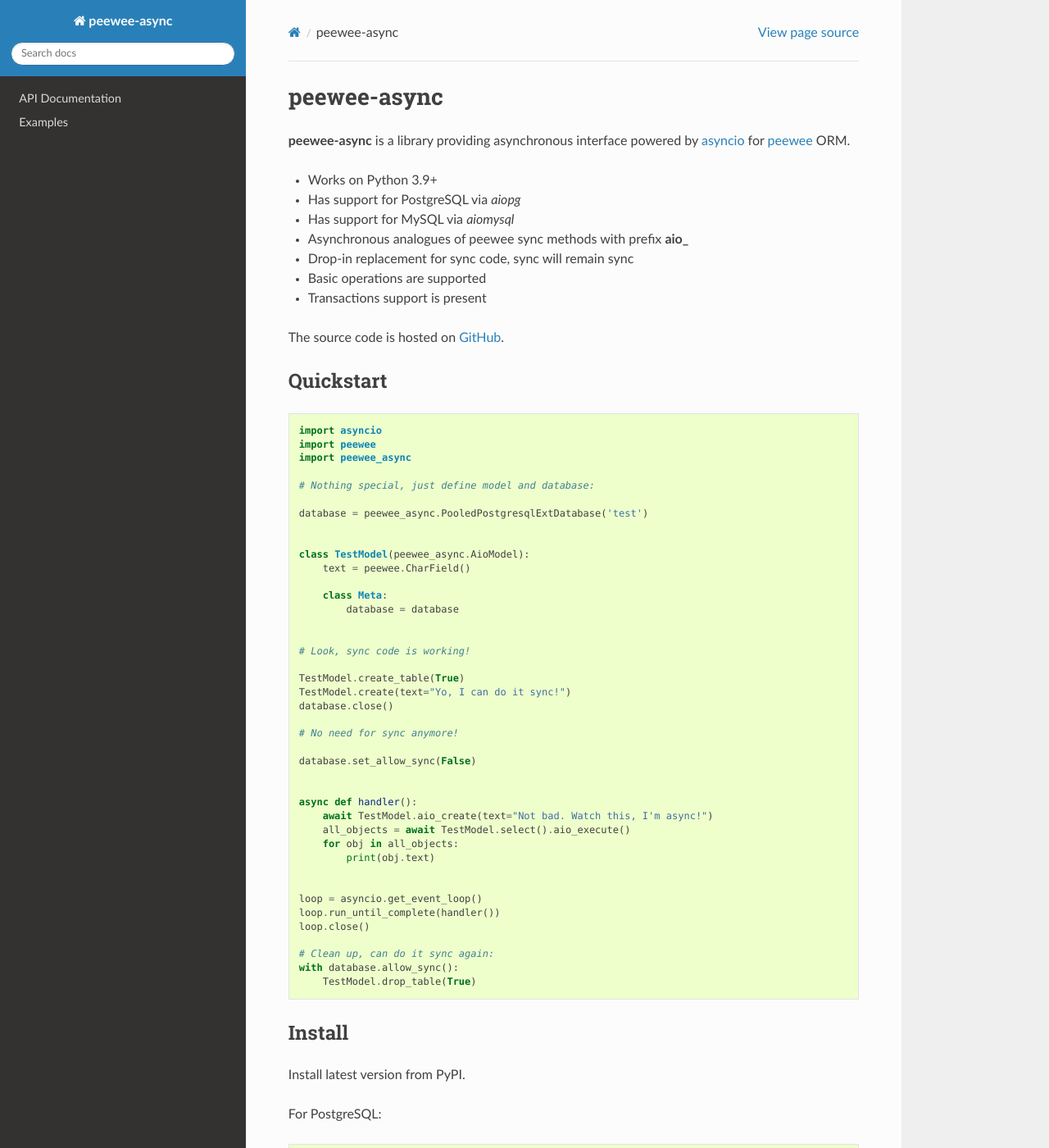
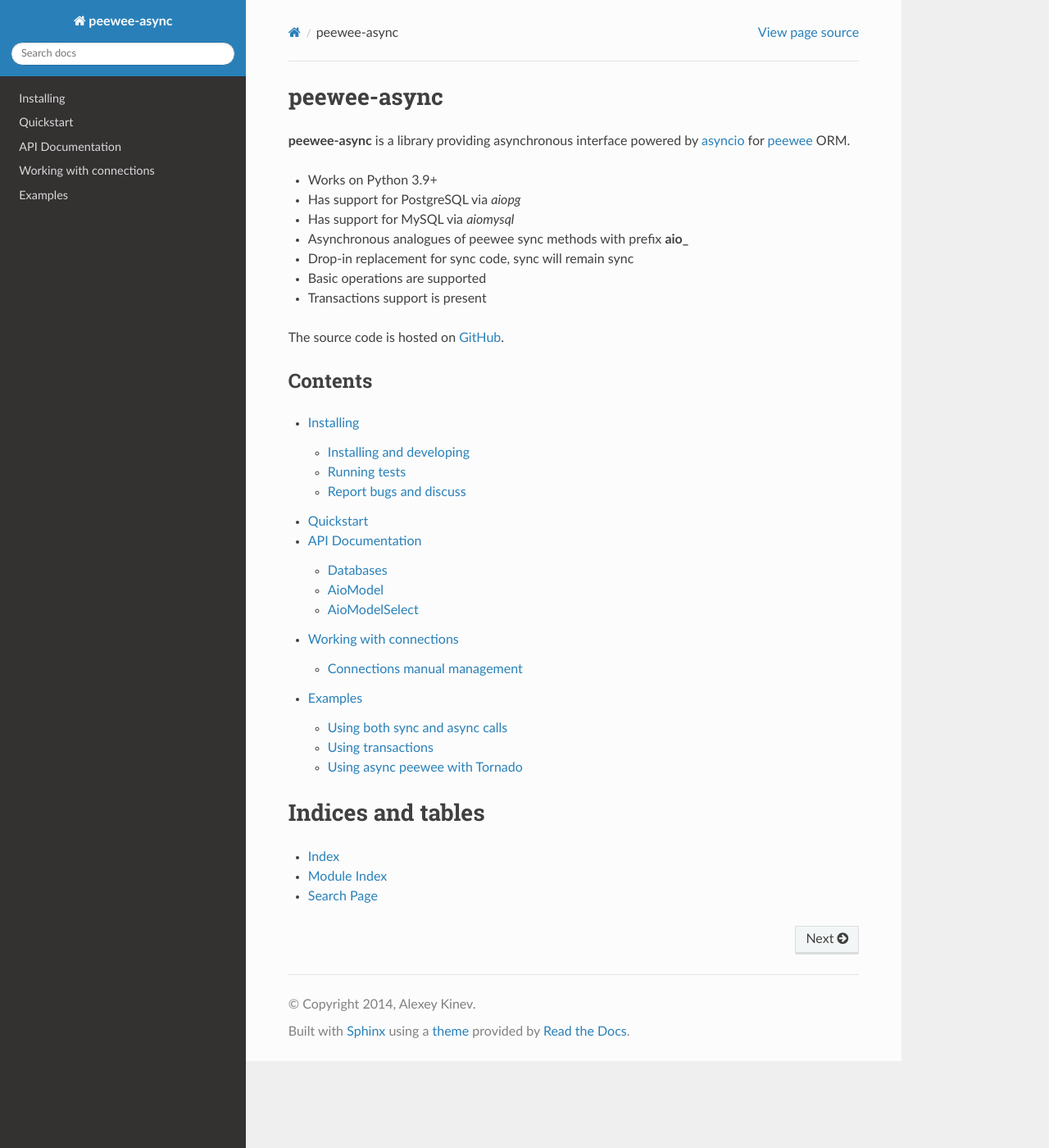
Before and after one commit to 05bit/peewee-async, a Sphinx documentation site: the page built from docs/index.rst, in a window 1280 px wide and 1400 px high. Shown: the whole window at 82% size. Built offline with Sphinx 7.4.7 and the Read the Docs theme 3.1.0, drawn with Linux system fonts in a browser that asks for light colours; some of the changed lines change nothing that is shown; some of the changed text lies outside the part shown.

Commit message:
feat: update docs

```diff
--- a/docs/index.rst
+++ b/docs/index.rst
@@ -24,58 +24,6 @@
 
 .. _GitHub: https://github.com/05bit/peewee-async
 
-Quickstart
-----------
-
-.. literalinclude:: ./samples/quickstart.py
-
-
-Install
--------
-
-Install latest version from PyPI.
-
-For PostgreSQL:
-
-.. code-block:: console
-
-    pip install peewee-async[postgresql]
-
-For MySQL:
-
-.. code-block:: console
-
-    pip install peewee-async[mysql]
-
-Install from sources
-++++++++++++++++++++
-
-.. code-block:: console
-
-    git clone https://github.com/05bit/peewee-async.git
-    cd peewee-async
-    pip install .
-
-Running tests
-+++++++++++++
-
-Prepare environment for tests:
-
-* Clone source code from GitHub as shown above
-* Run docker environment with PostgreSQL database for testing
-
-Then run tests:
-
-.. code-block:: console
-
-    pytest -s -v
-
-Report bugs and discuss
------------------------
-
-You are welcome to add discussion topics or bug reports to `tracker on GitHub`_!
-
-.. _tracker on GitHub: https://github.com/05bit/peewee-async/issues
 
 Contents
 --------
@@ -83,7 +31,10 @@
 .. toctree::
    :maxdepth: 2
 
+   peewee_async/installing
+   peewee_async/quickstart
    peewee_async/api
+   peewee_async/connection
    peewee_async/examples
 
 Indices and tables
--- a/docs/peewee_async/api.rst
+++ b/docs/peewee_async/api.rst
@@ -1,64 +1,9 @@
 API Documentation
 ====================
 
-Let's provide an example::
-
-    import asyncio
-    import peewee
-    import logging
-    from peewee_async import PostgresqlDatabase
-
-    database = PostgresqlDatabase('test')
-
-    # Disable sync queries
-    database.set_allow_sync(False)
-
-    # Let's define a simple model:
-    class PageBlock(peewee_async.AioModel):
-        key = peewee.CharField(max_length=40, unique=True)
-        text = peewee.TextField(default='')
-
-        class Meta:
-            database = database
-
--- as you can see, nothing special in this code, just plain ``peewee_async.AioModel`` definition and disabling sync queries.
-
-Now we need to create a table for model::
-
-    with database.allow_sync():
-       PageBlock.create_table(True)
-
--- this code is **sync**, and will do **absolutely the same thing** as would do code with regular ``peewee.PostgresqlDatabase``. This is intentional, I believe there's just no need to run database initialization code asynchronously! *Less code, less errors*.
-
-Finally, let's do something async::
-
-    async def my_async_func():
-        # Add new page block
-        await PageBlock.aio_create(
-            key='title',
-            text="Peewee is AWESOME with async!"
-        )
-
-        # Get one by key
-        title = await PageBlock.aio_get(PageBlock, key='title')
-        print("Was:", title.text)
-
-        # Save with new text using manager
-        title.text = "Peewee is SUPER awesome with async!"
-        await title.aio_save()
-        print("New:", title.text)
-
-    loop.run_until_complete(my_async_func())
-    loop.close()
-
-**That's it!** As you may notice there's no need to connect and re-connect before executing async queries! It's all automatic. But you can run ``AioDatabase.aio_connect()`` or ``AioDatabase.aio_close()`` when you need it.
-
-And you can use methods from from **AioModel** for operations like selecting, deleting etc.
-All of them are listed below.
-
 
 Databases
----------
+++++++++++
 
 .. autoclass:: peewee_async.databases.AioDatabase
 
@@ -89,7 +34,7 @@
     :members: init
 
 AioModel
---------
+++++++++++
 
 .. autoclass:: peewee_async.AioModel
 
@@ -108,7 +53,7 @@
 .. autofunction:: peewee_async.aio_prefetch
 
 AioModelSelect
---------------
+++++++++++++++
 
 .. autoclass:: peewee_async.aio_model.AioModelSelect
 
--- /dev/null
+++ b/docs/peewee_async/connection.rst
@@ -0,0 +1,59 @@
+Working with connections
+========================
+
+Every time some query is executed, for example, like this:
+
+.. code-block:: python
+
+    await MyModel.aio_get(id=1)
+
+
+under the hood the execution runs under special async context manager:
+
+.. code-block:: python
+
+    async with database.aio_connection() as connection:
+        await execute_your_query()
+
+which takes a connection from the ``connection_context`` contextvar if it is not ``None`` or acquire from the pool otherwise.
+It releases the connection at the exit and set the ``connection_context`` to ``None``.
+
+
+.. code-block:: python
+
+    # acquire a connection and put it to connection_context context variable
+    await MyModel.aio_get(id=1)
+    # release the connection and set the connection_context to None
+
+    # acquire a connection and put it to connection_context context variable
+    await MyModel.aio_get(id=2)
+    # release the connection and set the connection_context to None
+
+    # acquire a connection and put it to connection_context context variable
+    await MyModel.aio_get(id=3)
+    # release the connection and set the connection_context to None
+
+Connections manual management
+++++++++++++++++++++++++++++
+
+If you want to manage connections manually or you want to use one connection for a batch of queries you
+can run ``database.aio_connection`` by yourself and run the queries under the context manager.
+
+.. code-block:: python
+
+    # acquire a connection and put it to connection_context context variable
+    async with database.aio_connection() as connection:
+
+        # using the connection from the contextvar
+        await MyModel.aio_get(id=1)
+
+        # using the connection from the contextvar
+        await MyModel.aio_get(id=2)
+
+        # using the connection from the contextvar
+        await MyModel.aio_get(id=3)
+    # release the connection set connection_context to None at the exit of the async contextmanager
+
+You can even run nested ``aio_connection`` context managers.
+In this case you will use one connection for the all managers from the highest context manager of the stack of calls
+and it will be closed when the highest manager is exited.
--- a/docs/peewee_async/examples.rst
+++ b/docs/peewee_async/examples.rst
@@ -3,7 +3,7 @@
 
 
 Using both sync and async calls
--------------------------------
++++++++++++++++++++++++++++++++
 
 .. code-block:: python
 
@@ -40,7 +40,7 @@
 
 
 Using transactions
-------------------
+++++++++++++++++++
 
 .. code-block:: python
 
@@ -66,7 +66,7 @@
     loop.run_until_complete(test())
 
 Using async peewee with Tornado
--------------------------------
++++++++++++++++++++++++++++++++
 
 `Tornado`_ is a mature and powerful asynchronous web framework. It provides its own event loop, but there's an option to run Tornado on asyncio event loop. And that's exactly what we need!
 
--- /dev/null
+++ b/docs/peewee_async/installing.rst
@@ -0,0 +1,71 @@
+Installing
+====================
+
+Install latest version from PyPI.
+
+For PostgreSQL aiopg backend:
+
+.. code-block:: console
+
+    pip install peewee-async[postgresql]
+
+For PostgreSQL psycopg3 backend:
+
+.. code-block:: console
+
+    pip install peewee-async[psycopg]
+
+For MySQL:
+
+.. code-block:: console
+
+    pip install peewee-async[mysql]
+
+Installing and developing
++++++++++++++++++++++++++
+
+Clone source code from GitHub:
+
+.. code-block:: console
+
+    git clone https://github.com/05bit/peewee-async.git
+    cd peewee-async
+
+Install dependencies using pip:
+
+.. code-block:: console
+
+    pip install -e .[develop]
+
+
+Or using `poetry`_:
+
+.. _poetry: https://python-poetry.org/docs/
+
+.. code-block:: console
+
+    poetry install -E develop
+
+
+Running tests
++++++++++++++
+
+* Clone source code from GitHub as shown above
+* Run docker environment with PostgreSQL database for testing
+
+.. code-block:: console
+
+    docker-compose up -d
+
+Then run tests:
+
+.. code-block:: console
+
+    pytest -s -v
+
+Report bugs and discuss
++++++++++++++++++++++++
+
+You are welcome to add discussion topics or bug reports to `tracker on GitHub`_!
+
+.. _tracker on GitHub: https://github.com/05bit/peewee-async/issues
--- /dev/null
+++ b/docs/peewee_async/quickstart.rst
@@ -0,0 +1,57 @@
+Quickstart
+====================
+
+Let's provide an example::
+
+    import asyncio
+    import peewee
+    import logging
+    from peewee_async import PooledPostgresqlDatabase
+
+    database = PooledPostgresqlDatabase('test')
+
+    # Disable sync queries
+    database.set_allow_sync(False)
+
+    # Let's define a simple model:
+    class PageBlock(peewee_async.AioModel):
+        key = peewee.CharField(max_length=40, unique=True)
+        text = peewee.TextField(default='')
+
+        class Meta:
+            database = database
+
+-- as you can see, nothing special in this code, just plain ``peewee_async.AioModel`` definition and disabling sync queries.
+
+Now we need to create a table for model::
+
+    with database.allow_sync():
+       PageBlock.create_table(True)
+
+-- this code is **sync**, and will do **absolutely the same thing** as would do code with regular ``peewee.PostgresqlDatabase``. This is intentional, I believe there's just no need to run database initialization code asynchronously! *Less code, less errors*.
+
+Finally, let's do something async::
+
+    async def my_async_func():
+        # Add new page block
+        await PageBlock.aio_create(
+            key='title',
+            text="Peewee is AWESOME with async!"
+        )
+
+        # Get one by key
+        title = await PageBlock.aio_get(key='title')
+        print("Was:", title.text)
+
+        # Save with new text using manager
+        title.text = "Peewee is SUPER awesome with async!"
+        await title.aio_save()
+        print("New:", title.text)
+
+    loop.run_until_complete(my_async_func())
+    loop.close()
+
+**That's it!** As you may notice there's no need to connect and re-connect before executing async queries! It's all automatic. But you can run ``AioDatabase.aio_connect()`` or ``AioDatabase.aio_close()`` when you need it.
+
+And you can use methods from from **AioModel** for operations like selecting, deleting etc.
+All of them you can find in the next section.
```
